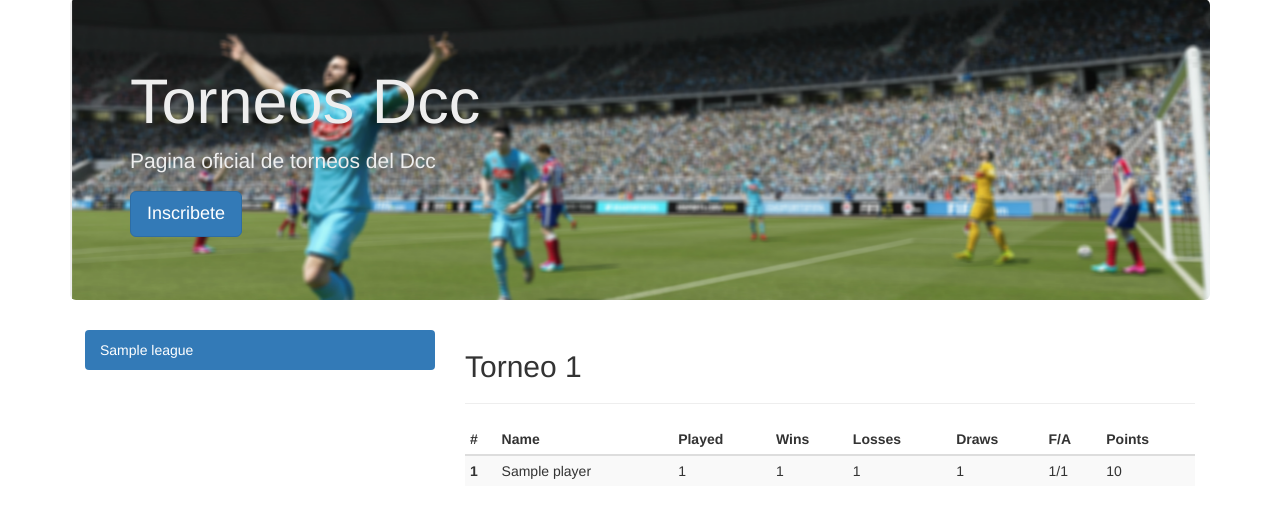
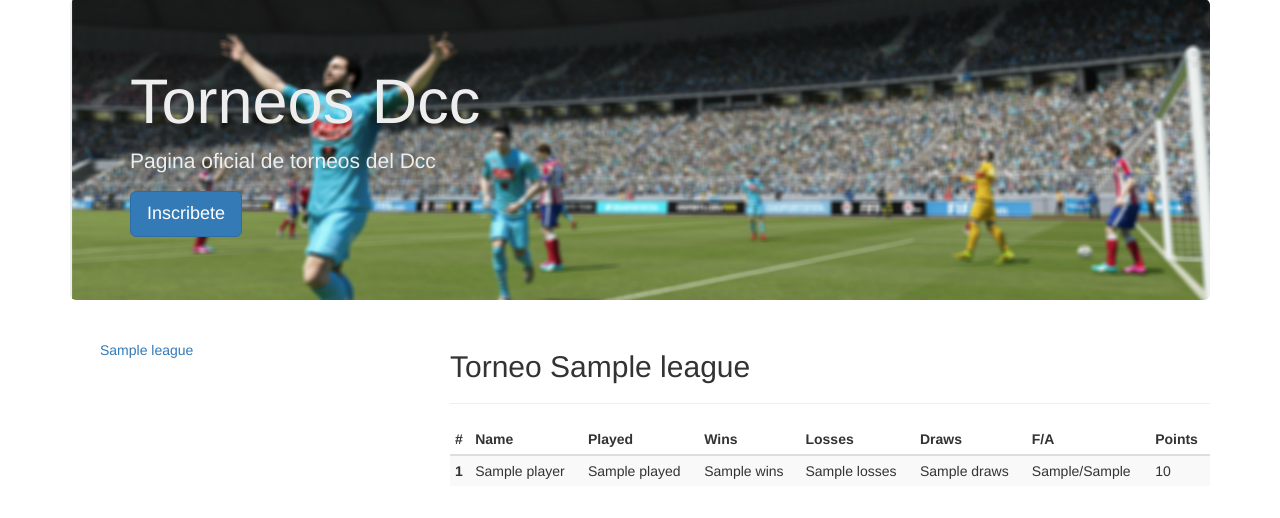
Before and after one commit to eacha/torneo, a Django app: template templates/fifa/index.html in a window 1280 px wide. Shown: the part 71-589 px from the top of the page. Run offline with Django 3.2, Linux system fonts and the light colour scheme; tables that the repository leaves empty hold one stand-in row (values such as "Sample post"); the template is opened without the code that fills it: values that come from a table or form of the project are taken from there, most other values are stand-ins (such as "Sample title", 1, 10 or a date in 2020); some libraries are stand-ins or nearby versions.

Commit message:
Added collapse.js function to index position tables

```diff
--- a/templates/fifa/index.html
+++ b/templates/fifa/index.html
@@ -1,5 +1,14 @@
 {% extends "base.html" %}
+<!-- Header -->
 {% block title %} Torneos DCC {% endblock %}
+{% block head %}
+<script>
+    $(function () {$('#panel').on('show.bs.collapse', function() {
+        $('#panel').find('.collapse.in').collapse('hide');
+    });});
+</script>
+{% endblock %}
+<!-- Body -->
 {% block navbar %}
     <ul class="nav navbar-nav navbar-right">
         <li><a href="#">Register</a></li>
@@ -25,16 +34,24 @@
             <ul class="nav nav-pills nav-stacked">
                 {% for league in leagues %}
                     {% if forloop.first %}
-                        <li class="active" role="presentation"><a href="{% url 'admin_league' league.id %}">{{ league.name }}</a></li>
+                        <li role="presentation"><a data-toggle="collapse" data-parent="panel" href="#{{ league.name }}"
+                                                   aria-expanded="true"  aria-controls="{{ league.name }}">{{ league.name }}</a></li>
                     {% else %}
-                        <li role="presentation"><a href="{% url 'admin_league' league.id %}">{{ league.name }}</a></li>
+                        <li role="presentation"><a data-toggle="collapse" data-parent="panel" href="#{{ league.name }}"
+                                                   aria-expanded="false"  aria-controls="{{ league.name }}">{{ league.name }}</a></li>
                     {% endif %}
                 {% endfor %}
             </ul>
         </div>
 
-        <div class="col-md-8">
-            <h2 class="sub-header">Torneo 1</h2>
+        <div class="col-md-8" id="panel">
+            {% for table in tables %}
+                {% if forloop.first  %}
+                    <div id="{{ table.0.league.name }}" class="row collapse in">
+                {% else %}
+                    <div id="{{ table.0.league.name }}" class="row collapse">
+                {% endif %}
+                    <h2 class="sub-header">Torneo {{ table.0.league.name }}</h2>
                     <hr>
                     <table class="table table-hover table-striped table-condensed">
                         <thead>
@@ -66,6 +83,41 @@
                         </tbody>
                     </table>
                 </div>
+            {% endfor %}
+
+{##}
+{#            <h2 class="sub-header">Torneo 1</h2>#}
+{#            <hr>#}
+{#            <table class="table table-hover table-striped table-condensed">#}
+{#                <thead>#}
+{#                <tr>#}
+{#                    <th>#</th>#}
+{#                    <th>Name</th>#}
+{#                    <th>Played</th>#}
+{#                    <th>Wins</th>#}
+{#                    <th>Losses</th>#}
+{#                    <th>Draws</th>#}
+{#                    <th>F/A</th>#}
+{#                    <th>Points</th>#}
+{#                </tr>#}
+{#                </thead>#}
+{#                <tbody>#}
+{#                {% for position in table  %}#}
+{#                    <tr>#}
+{#                        <td><b>{{ forloop.counter }}</b></td>#}
+{#                        <td>{{ position.player }}</td>#}
+{#                        <td>{{ position.played }}</td>#}
+{#                        <td>{{ position.wins }}</td>#}
+{#                        <td>{{ position.losses }}</td>#}
+{#                        <td>{{ position.draws }}</td>#}
+{#                        <td>{{ position.forGoal }}/{{ position.againstGoal }}</td>#}
+{#                        <td>{{ position.points }}</td>#}
+{#                    </tr>#}
+{#                {% endfor %}#}
+{##}
+{#                </tbody>#}
+{#            </table>#}
+        </div>
 
     </div>
 {% endblock %}
```
Also changed, not shown: Fifa/views.py (+5 -2 lines), templates/fifa/league_admin.html (+7 -7 lines). Lines whose indentation alone changed are shown as unchanged.
